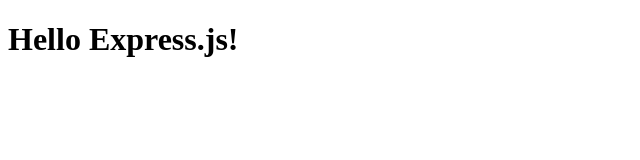
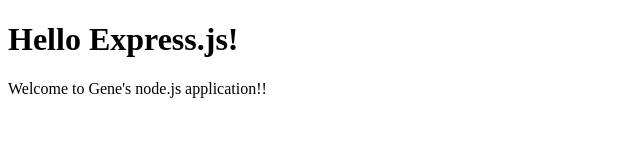
Before and after one commit to fernagen/web-server, a website: page public/index.html in a window 1280 px wide. Shown: the whole page, without its empty margins (0-640 px from the left). Drawn offline with Linux system fonts and the light colour scheme.

Commit message:
Added <p> tag.

```diff
--- a/public/index.html
+++ b/public/index.html
@@ -9,6 +9,7 @@
   </head>
   <body>
     <h1>Hello Express.js!</h1>
+    <p>Welcome to Gene's node.js application!!</p>
   </body>
 
 </html>
```
